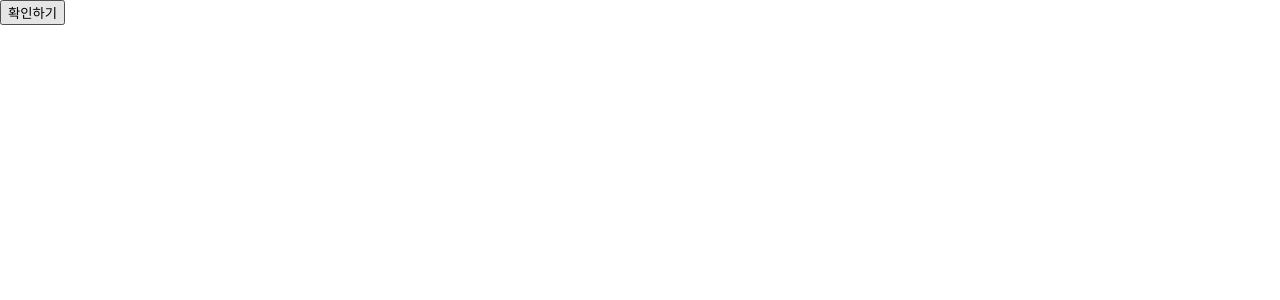
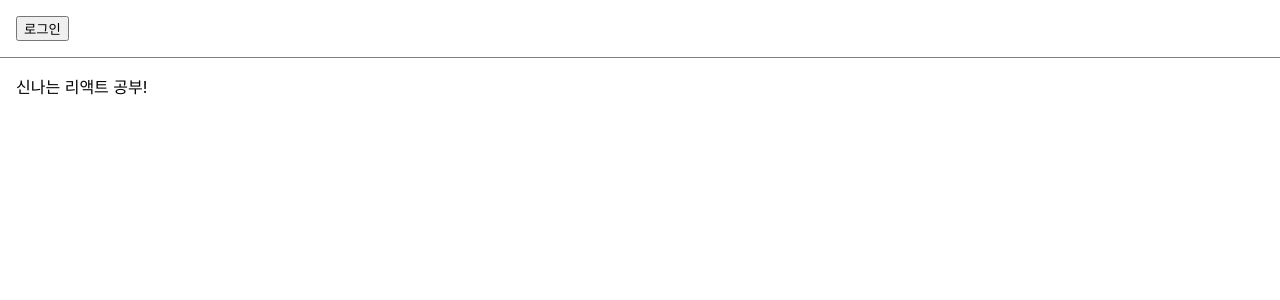
Before and after one commit to changwoon2/react-Learning, a React (Create React App) app: page / in a window 1280 px wide. Shown: the top 300 px of the page. Built offline with nearby package versions, Linux system fonts and the light colour scheme.

Commit message:
Conditional Rendering

```diff
--- /dev/null
+++ b/src/chapter_09/LandingPage.jsx
@@ -0,0 +1,27 @@
+import React, { useState } from "react";
+import Toolbar from "./Toolbar";
+
+function LandingPage(props) {
+  const [isLoggedIn, setIsLoggedIn] = useState(false);
+
+  const onClickLogin = () => {
+    setIsLoggedIn(true);
+  };
+
+  const onClickLogout = () => {
+    setIsLoggedIn(false);
+  };
+
+  return (
+    <div>
+      <Toolbar
+        isLoggedIn={isLoggedIn}
+        onClickLogin={onClickLogin}
+        onClickLogout={onClickLogout}
+      />
+      <div style={{ padding: 16 }}>신나는 리액트 공부!</div>
+    </div>
+  );
+}
+
+export default LandingPage;
--- /dev/null
+++ b/src/chapter_09/Toolbar.jsx
@@ -0,0 +1,30 @@
+import React from "react";
+
+const styles = {
+  wrapper: {
+    padding: 16,
+    display: "flex",
+    flexDirection: "row",
+    borderBottom: "1px solid grey",
+  },
+  greeting: {
+    marginRight: 8,
+  },
+};
+
+function Toolbar(props) {
+  const { isLoggedIn, onClickLogin, onClickLogout } = props;
+
+  return (
+    <div style={styles.wrapper}>
+      {isLoggedIn && <span style={styles.greeting}>환영합니다!</span>}
+      {isLoggedIn ? (
+        <button onClick={onClickLogout}>로그아웃</button>
+      ) : (
+        <button onClick={onClickLogin}>로그인</button>
+      )}
+    </div>
+  );
+}
+
+export default Toolbar;
--- a/src/index.js
+++ b/src/index.js
@@ -9,10 +9,11 @@
 import NotificationList from "./chapter_06/NotificationList";
 import Accommodate from "./chapter_07/Accommodate";
 import ConfirmButton from "./chapter_08/ConfirmButton";
+import LandingPage from "./chapter_09/LandingPage";
 
 ReactDOM.render(
   <React.StrictMode>
-    <ConfirmButton></ConfirmButton>
+    <LandingPage></LandingPage>
   </React.StrictMode>,
   document.getElementById("root")
 );
```
